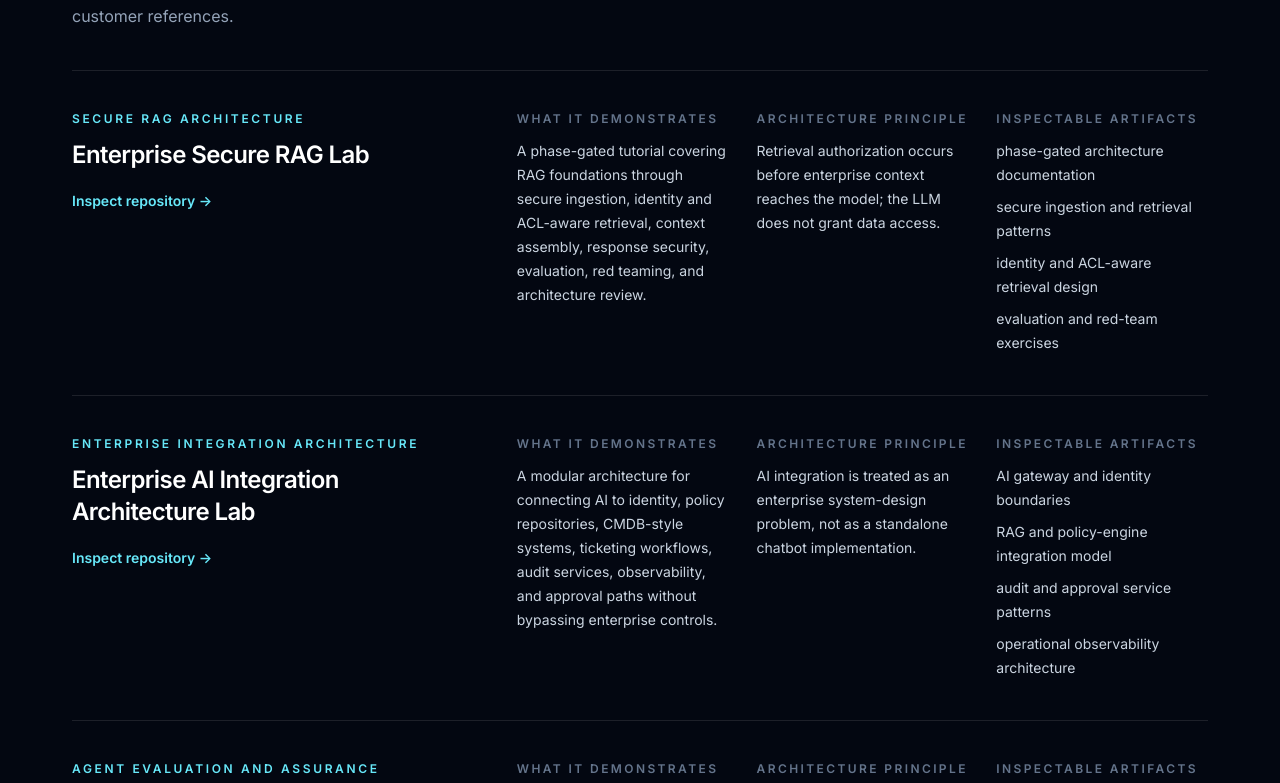
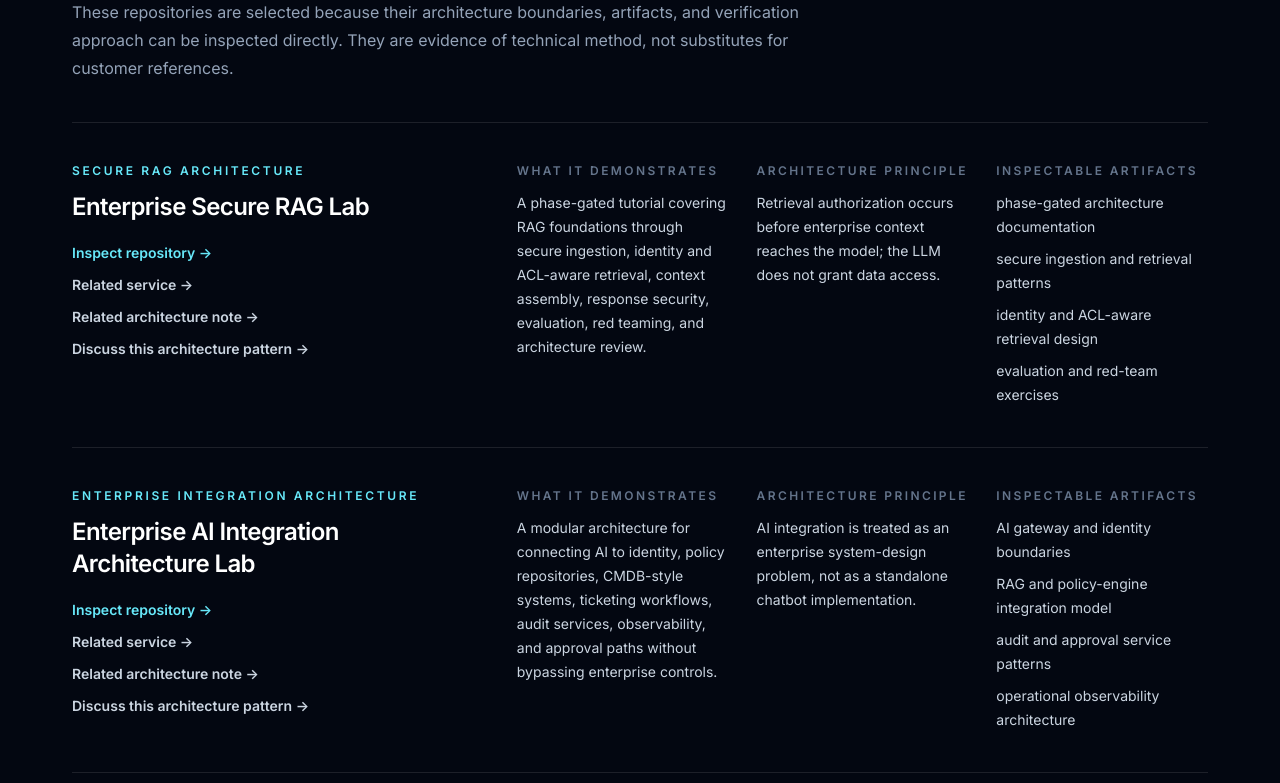
Before and after one commit to S3curethecloud/stc-marketing-site, a Next.js app: page /evidence in a window 1280 px wide. Shown: the part 1397-2180 px from the top of the page. Built offline with nearby package versions, Linux system fonts and the light colour scheme.

Commit message:
Connect technical evidence to services and architecture notes

```diff
--- a/app/evidence/page.tsx
+++ b/app/evidence/page.tsx
@@ -24,6 +24,9 @@ const publicEngineering = [
     proof: "A phase-gated tutorial covering RAG foundations through secure ingestion, identity and ACL-aware retrieval, context assembly, response security, evaluation, red teaming, and architecture review.",
     principle: "Retrieval authorization occurs before enterprise context reaches the model; the LLM does not grant data access.",
     artifacts: ["phase-gated architecture documentation", "secure ingestion and retrieval patterns", "identity and ACL-aware retrieval design", "evaluation and red-team exercises"],
+    serviceHref: "/services#ai-security-architecture",
+    insightHref: "/insights/designing-secure-agentic-systems-with-explicit-control-boundaries",
+    focus: "ai-security",
   },
   {
     title: "Enterprise AI Integration Architecture Lab",
@@ -32,6 +35,9 @@ const publicEngineering = [
     proof: "A modular architecture for connecting AI to identity, policy repositories, CMDB-style systems, ticketing workflows, audit services, observability, and approval paths without bypassing enterprise controls.",
     principle: "AI integration is treated as an enterprise system-design problem, not as a standalone chatbot implementation.",
     artifacts: ["AI gateway and identity boundaries", "RAG and policy-engine integration model", "audit and approval service patterns", "operational observability architecture"],
+    serviceHref: "/services#ai-security-architecture",
+    insightHref: "/insights/designing-secure-agent-architectures-for-the-enterprise-era",
+    focus: "ai-security",
   },
   {
     title: "Agent Evaluation Platform",
@@ -40,6 +46,9 @@ const publicEngineering = [
     proof: "A lab-safe evaluation platform for benchmark-driven testing of agent safety, factuality, RAG grounding, tool-call correctness, policy compliance, regression risk, and evidence readiness.",
     principle: "Agents should be evaluated before deployment, monitored after deployment, and re-evaluated whenever prompts, tools, retrieval, memory, policies, or workflows change.",
     artifacts: ["ground-truth benchmark records", "hallucination and RAG evaluation suites", "tool-call and policy verification", "regression and evidence-package models"],
+    serviceHref: "/services#governance-compliance",
+    insightHref: "/insights/turning-ai-risk-frameworks-into-buildable-control-architecture",
+    focus: "governance",
   },
   {
     title: "Multi-Framework Agentic Evidence Lab",
@@ -48,6 +57,9 @@ const publicEngineering = [
     proof: "A completed comparison lab that implements the same evidence-review workflow across LangChain, LangGraph, Strands, and ADK-style tracks using shared schemas, traces, benchmark questions, and a scoring rubric.",
     principle: "Framework choices should be evaluated against the same governed workflow and evidence model rather than compared through unrelated demos.",
     artifacts: ["shared report and trace schemas", "human-review routing", "cross-framework benchmark execution", "comparison matrix and verification evidence"],
+    serviceHref: "/services#governance-compliance",
+    insightHref: "/insights/building-ai-governance-that-scales-with-enterprise-ambition",
+    focus: "governance",
   },
   {
     title: "SecureTheCloud Doctrine Control Plane",
@@ -56,6 +68,9 @@ const publicEngineering = [
     proof: "A canonical governance repository for portfolio doctrine, authority boundaries, machine-readable contracts, product packaging rules, change traceability, and SOC 2-aligned readiness evidence.",
     principle: "Governance boundaries and authority should be explicit, versioned, reviewable, and separated from runtime enforcement implementation.",
     artifacts: ["authority and module boundaries", "machine-readable governance contracts", "SOC 2-aligned traceability artifacts", "change-management and evidence records"],
+    serviceHref: "/services#governance-compliance",
+    insightHref: "/insights/turning-ai-risk-frameworks-into-buildable-control-architecture",
+    focus: "governance",
   },
 ] as const;
 
@@ -71,7 +86,8 @@ export default function EvidencePage() {
     <>
       <section className="border-b border-white/10 bg-[#030711]">
         <Container className="py-16 sm:py-20 lg:py-24">
-          <p className="text-xs font-semibold uppercase tracking-[0.28em] text-cyan-300">Evidence and public engineering</p>
+          <nav aria-label="Breadcrumb" className="flex items-center gap-2 text-sm text-slate-500"><Link href="/" className="hover:text-white">Home</Link><span>/</span><span className="text-slate-300">Evidence</span></nav>
+          <p className="mt-8 text-xs font-semibold uppercase tracking-[0.28em] text-cyan-300">Evidence and public engineering</p>
           <h1 className="mt-4 max-w-4xl text-4xl font-semibold tracking-tight text-white sm:text-5xl lg:text-[3.5rem] lg:leading-[1.05]">Show the architecture. Show the controls. Show the evidence.</h1>
           <p className="mt-6 max-w-3xl text-base leading-7 text-slate-300 sm:text-lg sm:leading-8">SecureTheCloud builds credibility through reviewable technical work: reference architectures, control models, implementation artifacts, evaluation harnesses, governance evidence, and public repositories that expose how the systems are designed.</p>
           <div className="mt-8 flex flex-wrap gap-x-6 gap-y-3 text-sm text-slate-400"><span>No invented customer logos</span><span>No fabricated metrics</span><span>No certification overclaims</span><span>Evidence before claims</span></div>
@@ -82,9 +98,7 @@ export default function EvidencePage() {
         <Container className="py-14 sm:py-16 lg:py-20">
           <p className="text-xs font-semibold uppercase tracking-[0.28em] text-violet-300">Proof model</p>
           <h2 className="mt-3 max-w-3xl text-3xl font-semibold tracking-tight text-white sm:text-4xl">Enterprise proof should be inspectable, not implied.</h2>
-          <div className="mt-10 grid gap-8 border-y border-white/10 py-8 md:grid-cols-2 lg:grid-cols-4">
-            {proofModel.map((item) => <article key={item.title}><h3 className="text-lg font-semibold text-white">{item.title}</h3><p className="mt-3 text-sm leading-6 text-slate-400">{item.body}</p></article>)}
-          </div>
+          <div className="mt-10 grid gap-8 border-y border-white/10 py-8 md:grid-cols-2 lg:grid-cols-4">{proofModel.map((item) => <article key={item.title}><h3 className="text-lg font-semibold text-white">{item.title}</h3><p className="mt-3 text-sm leading-6 text-slate-400">{item.body}</p></article>)}</div>
         </Container>
       </section>
 
@@ -97,7 +111,16 @@ export default function EvidencePage() {
             {publicEngineering.map((item) => (
               <article key={item.title} className="py-9 sm:py-10">
                 <div className="grid gap-7 lg:grid-cols-[0.72fr_1.28fr] lg:gap-14">
-                  <div><p className="text-xs font-semibold uppercase tracking-[0.22em] text-cyan-300">{item.type}</p><h3 className="mt-3 text-2xl font-semibold tracking-tight text-white">{item.title}</h3><a href={item.href} target="_blank" rel="noreferrer" className="mt-5 inline-flex text-sm font-semibold text-cyan-300 hover:text-cyan-200">Inspect repository -&gt;</a></div>
+                  <div>
+                    <p className="text-xs font-semibold uppercase tracking-[0.22em] text-cyan-300">{item.type}</p>
+                    <h3 className="mt-3 text-2xl font-semibold tracking-tight text-white">{item.title}</h3>
+                    <div className="mt-5 flex flex-col gap-3 text-sm font-semibold">
+                      <a href={item.href} target="_blank" rel="noreferrer" className="text-cyan-300 hover:text-cyan-200">Inspect repository -&gt;</a>
+                      <Link href={item.serviceHref} className="text-slate-300 hover:text-white">Related service -&gt;</Link>
+                      <Link href={item.insightHref} className="text-slate-300 hover:text-white">Related architecture note -&gt;</Link>
+                      <Link href={`/request-demo?focus=${item.focus}&from=evidence`} className="text-slate-300 hover:text-white">Discuss this architecture pattern -&gt;</Link>
+                    </div>
+                  </div>
                   <div className="grid gap-7 md:grid-cols-3">
                     <div><h4 className="text-xs font-semibold uppercase tracking-[0.2em] text-slate-500">What it demonstrates</h4><p className="mt-3 text-sm leading-6 text-slate-300">{item.proof}</p></div>
                     <div><h4 className="text-xs font-semibold uppercase tracking-[0.2em] text-slate-500">Architecture principle</h4><p className="mt-3 text-sm leading-6 text-slate-300">{item.principle}</p></div>
@@ -119,8 +142,8 @@ export default function EvidencePage() {
 
       <section className="bg-[#030711]">
         <Container className="grid gap-8 py-14 sm:py-16 lg:grid-cols-[1fr_auto] lg:items-end lg:py-20">
-          <div className="max-w-3xl"><p className="text-xs font-semibold uppercase tracking-[0.28em] text-cyan-300">From evidence to engagement</p><h2 className="mt-3 text-3xl font-semibold tracking-tight text-white sm:text-4xl">Bring us the architecture problem you need to make reviewable.</h2><p className="mt-4 text-base leading-7 text-slate-400">We can help turn AI security, governance, RAG, agent, cloud, or regulated-workflow requirements into architecture decisions, control models, evidence expectations, and implementation-ready artifacts.</p><div className="mt-6 flex flex-wrap gap-x-6 gap-y-3 text-sm font-semibold"><Link href="/services" className="text-slate-300 hover:text-white">Explore services -&gt;</Link><Link href="/insights" className="text-slate-300 hover:text-white">Read architecture notes -&gt;</Link></div></div>
-          <Link href="/request-demo" className="inline-flex min-h-11 items-center justify-center rounded-md bg-cyan-300 px-5 py-3 text-sm font-semibold text-[#021018] hover:bg-cyan-200">Request Architecture Consultation</Link>
+          <div className="max-w-3xl"><p className="text-xs font-semibold uppercase tracking-[0.28em] text-cyan-300">From evidence to engagement</p><h2 className="mt-3 text-3xl font-semibold tracking-tight text-white sm:text-4xl">Bring us the architecture problem you need to make reviewable.</h2><p className="mt-4 text-base leading-7 text-slate-400">We can help turn AI security, governance, RAG, agent, cloud, or regulated-workflow requirements into architecture decisions, control models, evidence expectations, and implementation-ready artifacts.</p><div className="mt-6 flex flex-wrap gap-x-6 gap-y-3 text-sm font-semibold"><Link href="/services" className="text-slate-300 hover:text-white">Explore services -&gt;</Link><Link href="/industries" className="text-slate-300 hover:text-white">Add industry context -&gt;</Link><Link href="/insights" className="text-slate-300 hover:text-white">Read architecture notes -&gt;</Link></div></div>
+          <Link href="/request-demo?from=evidence" className="inline-flex min-h-11 items-center justify-center rounded-md bg-cyan-300 px-5 py-3 text-sm font-semibold text-[#021018] hover:bg-cyan-200">Request Architecture Consultation</Link>
         </Container>
       </section>
     </>
```
